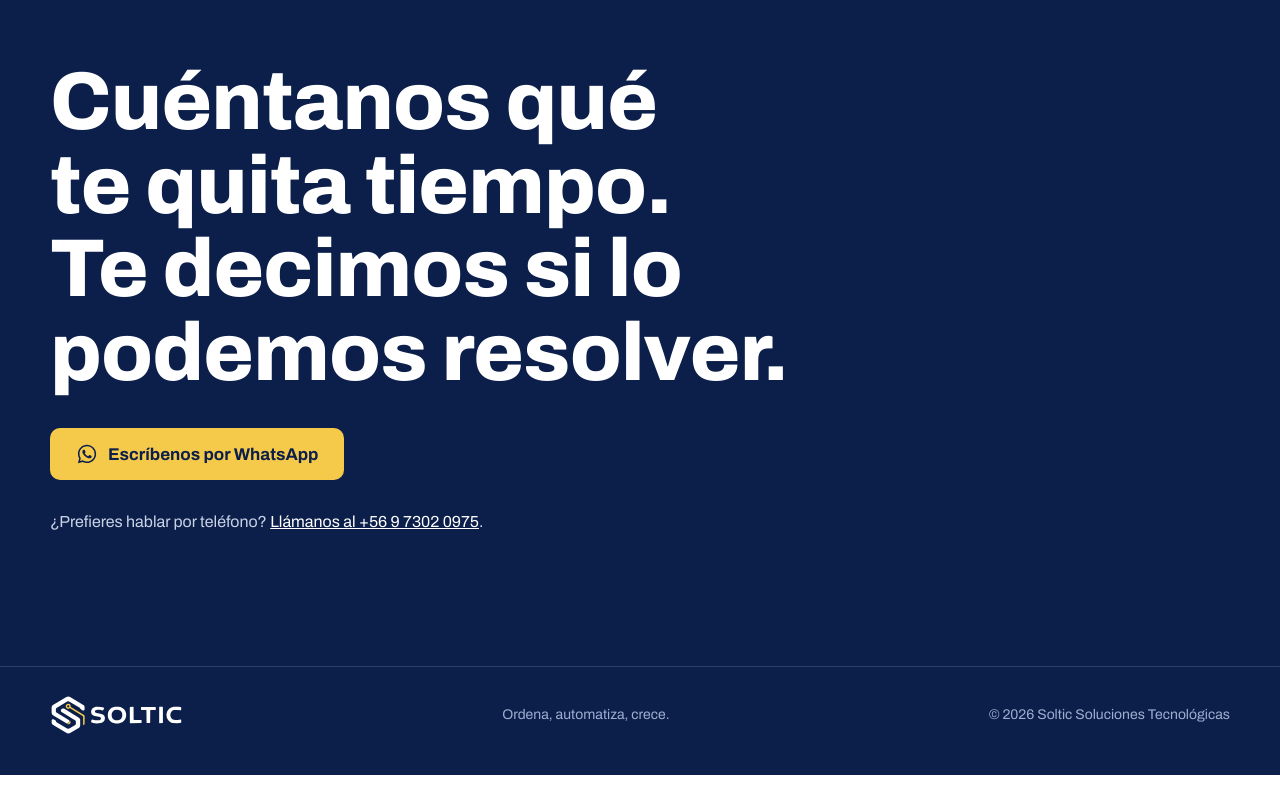
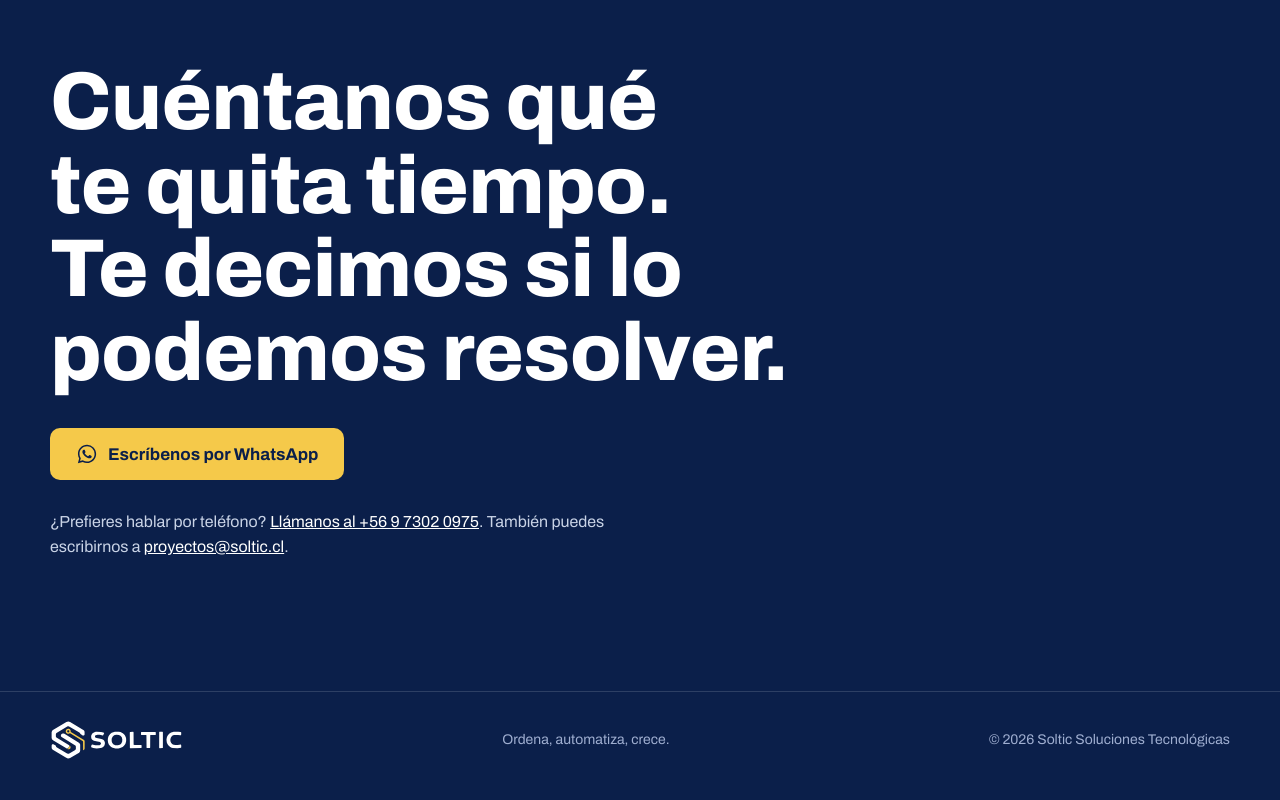
Before and after one commit to no3liad556-tech/solti-web, a plain HTML site: page index.html in a window 1280 px wide. Shown: the part 5570-6370 px from the top of the page. Before the commit the page ends 6345 px from the top, so only its background shows below. Drawn offline with Linux system fonts and the light colour scheme.

Commit message:
Agregar correo proyectos@soltic.cl en el cierre
Co-Authored-By: Claude Opus 5.5 <noreply@anthropic.com>
Claude-Session: https://claude.ai/code/session_01BGDDA6EshFst253iMYW8j1

```diff
--- a/index.html
+++ b/index.html
@@ -515,7 +515,7 @@ dialog.player::backdrop { background: rgba(6,14,34,.72); }
       <div class="ctas">
         <a class="btn btn-gold" href="https://wa.me/56973020975?text=Hola%20Soltic%2C%20quiero%20conversar%20sobre%20mi%20negocio%20para%20ver%20si%20me%20pueden%20ayudar." target="_blank" rel="noopener"><svg aria-hidden="true"><use href="#wa"/></svg>Escríbenos por WhatsApp</a>
       </div>
-      <p class="contact">¿Prefieres hablar por teléfono? <a href="tel:+56973020975">Llámanos al +56 9 7302 0975</a>.</p>
+      <p class="contact">¿Prefieres hablar por teléfono? <a href="tel:+56973020975">Llámanos al +56 9 7302 0975</a>. También puedes escribirnos a <a href="mailto:proyectos@soltic.cl">proyectos@soltic.cl</a>.</p>
     </div>
   </section>
 </main>
```
